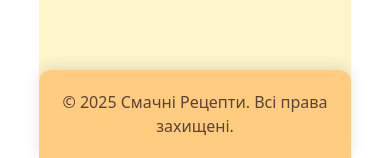
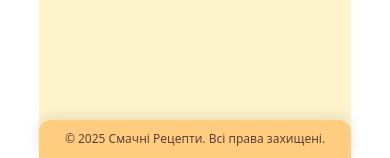
Before and after one commit to Volodymyr-Bauzi/recipe-app, a React (Vite) app: page / in a window 390 px wide. Shown: the part 686-844 px from the top of the page. Built offline with nearby package versions, Linux system fonts and the light colour scheme; no server answers; the database is empty.

Commit message:
fix: add responsive styles for footer component on small screens

```diff
--- a/src/components/Footer/Footer.module.css
+++ b/src/components/Footer/Footer.module.css
@@ -14,3 +14,10 @@
   width: auto;
   margin: 0 auto;
 }
+
+@media (max-width: 405px) {
+  .footer {
+    font-size: 12px;
+    padding: 10px 0;
+  }
+}
```
